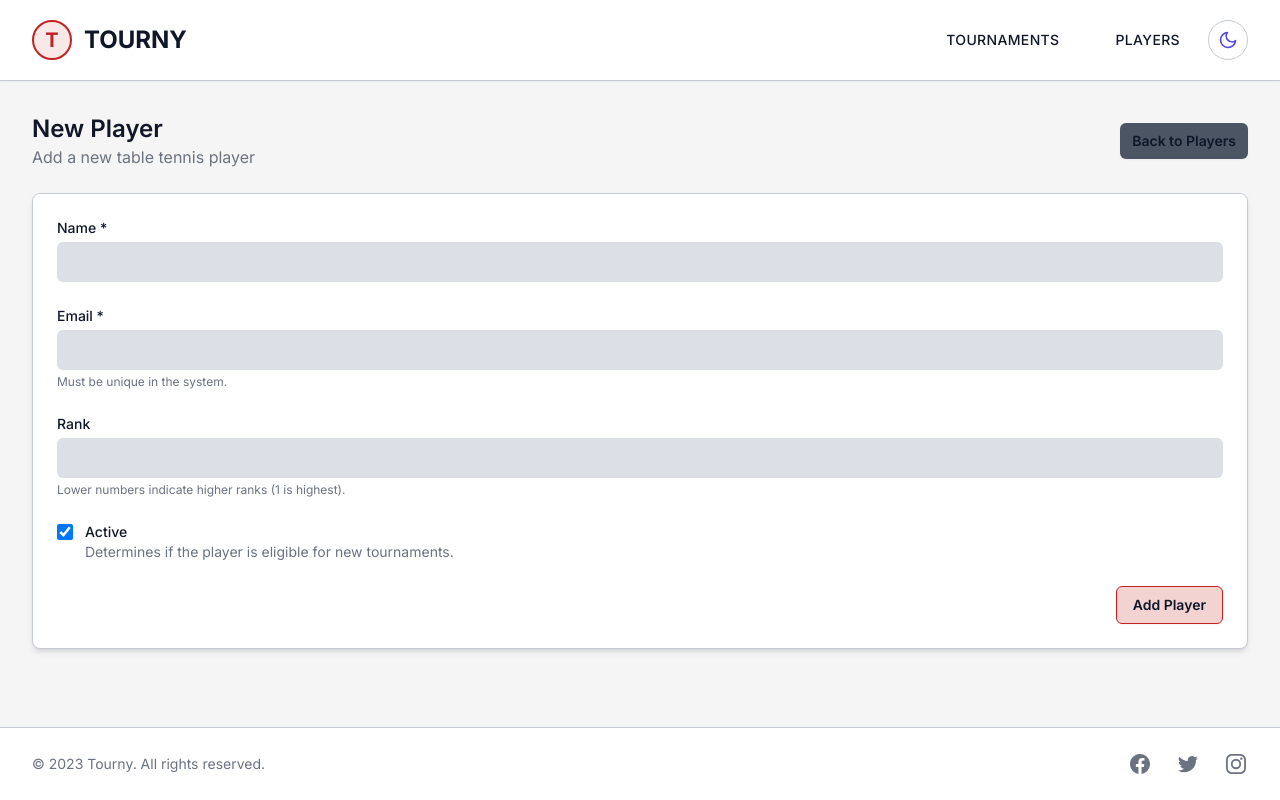
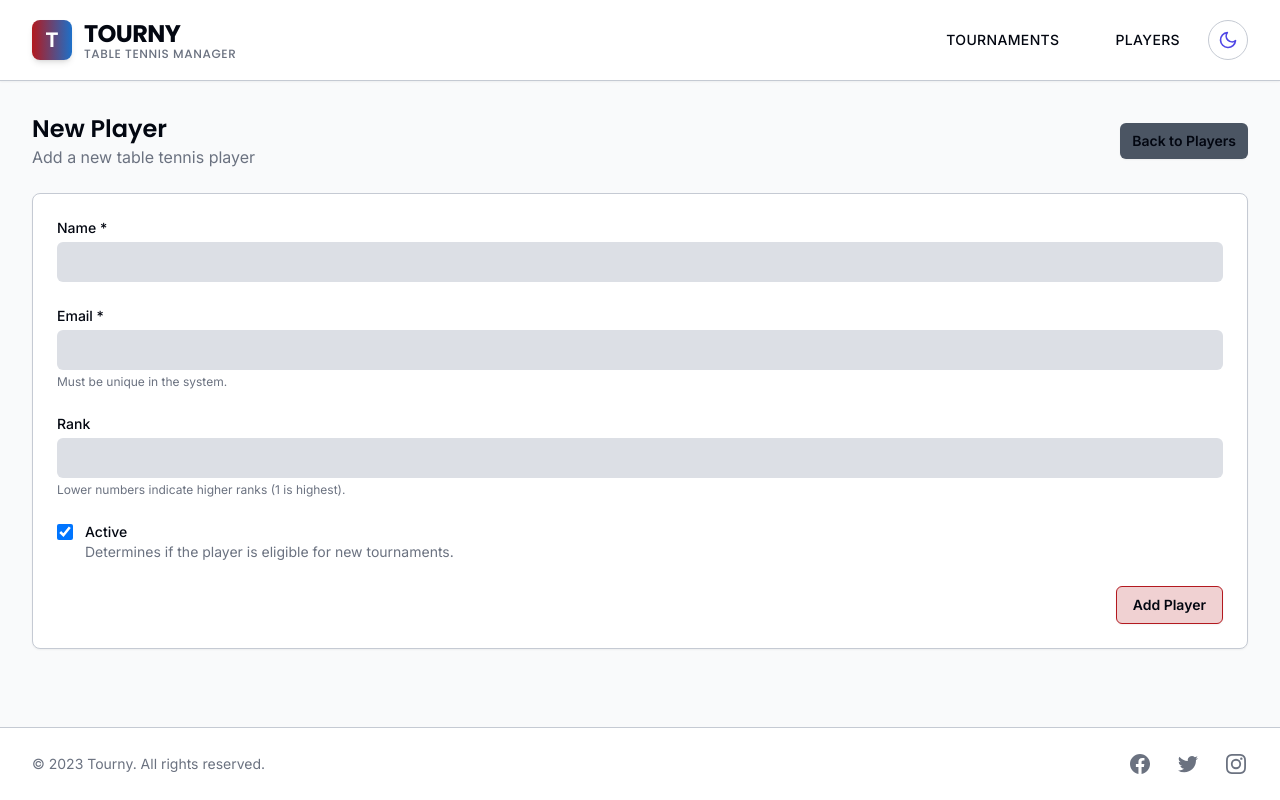
Before and after one commit to shovikghosh/tourny, a Next.js app in the folder frontend/: page /players/new in a window 1280 px wide. Built offline with nearby package versions, Linux system fonts and the light colour scheme.

Commit message:
Enhance frontend with professional UI improvements

```diff
--- a/frontend/package.json
+++ b/frontend/package.json
@@ -25,6 +25,7 @@
     "postcss": "^8.4.35",
     "react": "18.2.0",
     "react-dom": "18.2.0",
+    "react-minimal-pie-chart": "9.1.0",
     "tailwind-merge": "^2.2.1",
     "tailwindcss": "^3.4.1",
     "typescript": "^5.8.3",
--- a/frontend/src/app/globals.css
+++ b/frontend/src/app/globals.css
@@ -4,28 +4,28 @@
 
 @layer base {
   :root, .light-theme {
-    --background: 0 0% 96%;
-    --foreground: 222 47% 11%;
-    --primary: 0 70% 45%;
-    --secondary: 217 70% 50%;
-    --accent: 30 80% 45%;
+    --background: 210 20% 98%;
+    --foreground: 224 71% 4%;
+    --primary: 358 75% 40%;
+    --secondary: 211 75% 45%;
+    --accent: 25 90% 50%;
     --muted: 220 14% 88%;
     --muted-foreground: 220 9% 46%;
     --border: 220 13% 80%;
     --card: 0 0% 100%;
-    --card-foreground: 222 47% 11%;
+    --card-foreground: 224 71% 4%;
   }
 
   .dark-theme {
-    --background: 222 47% 11%;
+    --background: 224 71% 4%;
     --foreground: 0 0% 100%;
-    --primary: 0 70% 45%;
-    --secondary: 217 70% 50%;
-    --accent: 30 80% 45%;
+    --primary: 358 75% 50%;
+    --secondary: 211 75% 55%;
+    --accent: 25 90% 55%;
     --muted: 217 33% 17%;
     --muted-foreground: 215 20% 65%;
     --border: 217 33% 17%;
-    --card: 222 47% 15%;
+    --card: 222 47% 10%;
     --card-foreground: 0 0% 100%;
   }
 }
@@ -40,7 +40,7 @@
 
   /* WTT-like styling */
   h1, h2, h3, h4, h5, h6 {
-    @apply font-bold;
+    @apply font-bold font-heading;
   }
 
   h1 {
@@ -59,11 +59,29 @@
 /* WTT-specific components */
 @layer components {
   .wtt-button {
-    @apply inline-flex items-center rounded-md border border-primary bg-primary/20 px-4 py-2 text-sm font-semibold text-foreground shadow-sm hover:bg-primary/40 focus-visible:outline focus-visible:outline-2 focus-visible:outline-offset-2 focus-visible:outline-primary;
+    @apply inline-flex items-center rounded-md border border-primary bg-primary/20 px-4 py-2 text-sm font-semibold text-foreground shadow-sm hover:bg-primary/40 focus-visible:outline focus-visible:outline-2 focus-visible:outline-offset-2 focus-visible:outline-primary transition-all duration-200;
   }
 
   .wtt-card {
-    @apply bg-card rounded-lg shadow-md overflow-hidden border border-border;
+    @apply bg-card rounded-lg border border-border shadow-sm overflow-hidden relative;
+    transition: transform 0.2s ease, box-shadow 0.2s ease, border-color 0.3s ease;
+  }
+
+  .wtt-card-interactive {
+    @apply wtt-card hover:shadow-md hover:border-primary/30;
+  }
+
+  .wtt-card-interactive:hover {
+    transform: translateY(-2px);
+  }
+
+  .wtt-card-accent {
+    @apply relative overflow-hidden;
+  }
+
+  .wtt-card-accent::before {
+    content: '';
+    @apply absolute top-0 left-0 w-full h-1 bg-gradient-to-r from-primary to-secondary opacity-80;
   }
 
   .wtt-gradient {
--- a/frontend/src/app/layout.tsx
+++ b/frontend/src/app/layout.tsx
@@ -1,11 +1,21 @@
 import type { Metadata } from 'next'
-import { Inter } from 'next/font/google'
+import { Inter, Poppins } from 'next/font/google'
 import './globals.css'
 import { Providers } from './providers'
 import Link from 'next/link'
 import ThemeToggle from '@/components/ThemeToggle'
+import Logo from '@/components/Logo'
 
-const inter = Inter({ subsets: ['latin'] })
+const inter = Inter({
+  subsets: ['latin'],
+  variable: '--font-inter'
+})
+
+const poppins = Poppins({
+  subsets: ['latin'],
+  weight: ['400', '500', '600', '700'],
+  variable: '--font-poppins'
+})
 
 export const metadata: Metadata = {
   title: 'Table Tennis Tournament',
@@ -19,7 +29,7 @@ export default function RootLayout({
 }) {
   return (
     <html lang="en" className="h-full dark-theme">
-      <body className={`${inter.className} h-full`}>
+      <body className={`${inter.variable} ${poppins.variable} font-sans h-full`}>
         <Providers>
           <div className="min-h-full flex flex-col">
             {/* Header */}
@@ -28,12 +38,7 @@ export default function RootLayout({
                 <div className="flex items-center justify-between h-20">
                   <div className="flex items-center">
                     <Link href="/" className="flex shrink-0 items-center">
-                      <div className="bg-primary/10 border-2 border-primary h-10 w-10 rounded-full flex items-center justify-center">
-                        <span className="text-primary font-bold text-xl">T</span>
-                      </div>
-                      <span className="ml-3 text-2xl font-bold text-foreground hover:text-primary transition-colors">
-                        TOURNY
-                      </span>
+                      <Logo />
                     </Link>
                   </div>
                   <div className="flex items-center">
--- a/frontend/src/app/tournaments/page.tsx
+++ b/frontend/src/app/tournaments/page.tsx
@@ -49,7 +49,7 @@ export default function TournamentsPage() {
   }
 
   return (
-    <div className="space-y-8">
+    <div className="space-y-8 animate-fadeIn">
       {/* Page header */}
       <div className="flex flex-col md:flex-row md:items-center justify-between gap-4 mb-6">
         <div>
@@ -82,8 +82,13 @@ export default function TournamentsPage() {
         </div>
       ) : (
         <div className="grid grid-cols-1 md:grid-cols-2 lg:grid-cols-3 gap-6">
-          {tournaments.map((tournament) => (
-            <Link key={tournament.id} href={`/tournaments/${tournament.id}`} className="wtt-card h-full hover:border-primary/50 transition-colors">
+          {tournaments.map((tournament, index) => (
+            <Link
+              key={tournament.id}
+              href={`/tournaments/${tournament.id}`}
+              className="wtt-card-interactive h-full"
+              style={{ animationDelay: `${index * 0.1}s` }}
+            >
               <div className="p-6">
                 <h3 className="text-xl font-semibold text-foreground mb-1 truncate">
                   {tournament.name}
@@ -117,7 +122,7 @@ export default function TournamentsPage() {
                   </div>
                 </div>
               </div>
-              <div className="h-1 w-full bg-card border-t border-border opacity-70"></div>
+              <div className="h-1 w-full bg-gradient-to-r from-transparent via-border to-transparent opacity-50"></div>
             </Link>
           ))}
         </div>
--- /dev/null
+++ b/frontend/src/components/Logo.tsx
@@ -0,0 +1,13 @@
+export default function Logo() {
+  return (
+    <div className="flex items-center">
+      <div className="bg-gradient-to-r from-primary to-secondary h-10 w-10 rounded-lg flex items-center justify-center shadow-md">
+        <span className="text-white font-bold text-xl">T</span>
+      </div>
+      <div className="ml-3 font-heading">
+        <span className="font-bold text-2xl text-foreground tracking-tight">TOURNY</span>
+        <span className="block text-xs text-muted-foreground font-medium uppercase tracking-wider -mt-1">Table Tennis Manager</span>
+      </div>
+    </div>
+  );
+}
--- /dev/null
+++ b/frontend/src/components/MatchStats.tsx
@@ -0,0 +1,90 @@
+import { PieChart } from 'react-minimal-pie-chart';
+
+interface MatchStatsProps {
+  match: {
+    player1: { name: string };
+    player2: { name: string };
+    score: {
+      player1TotalScore: number;
+      player2TotalScore: number;
+      player1SetsWon: number;
+      player2SetsWon: number;
+    };
+  };
+}
+
+export function MatchStats({ match }: MatchStatsProps) {
+  // Calculate percentage of points won
+  const player1Points = match.score.player1TotalScore;
+  const player2Points = match.score.player2TotalScore;
+  const totalPoints = player1Points + player2Points;
+
+  const player1Percentage = Math.round((player1Points / totalPoints) * 100) || 0;
+  const player2Percentage = Math.round((player2Points / totalPoints) * 100) || 0;
+
+  return (
+    <div className="wtt-card p-6">
+      <h3 className="text-lg font-semibold mb-4">Match Statistics</h3>
+
+      <div className="flex flex-col md:flex-row gap-6 items-center">
+        <div className="w-40 h-40">
+          <PieChart
+            data={[
+              { title: match.player1.name, value: player1Points, color: 'hsl(var(--primary))' },
+              { title: match.player2.name, value: player2Points, color: 'hsl(var(--secondary))' },
+            ]}
+            lineWidth={20}
+            paddingAngle={2}
+            rounded
+            label={({ dataEntry }) => `${Math.round(dataEntry.percentage)}%`}
+            labelStyle={{
+              fontSize: '6px',
+              fontFamily: 'sans-serif',
+              fill: 'white',
+            }}
+            labelPosition={70}
+          />
+        </div>
+
+        <div className="flex-1 space-y-4">
+          <div>
+            <div className="flex justify-between mb-1">
+              <span className="text-sm font-medium">{match.player1.name}</span>
+              <span className="text-sm font-medium">{player1Percentage}%</span>
+            </div>
+            <div className="w-full bg-muted rounded-full h-2">
+              <div
+                className="bg-primary h-2 rounded-full"
+                style={{ width: `${player1Percentage}%` }}
+              ></div>
+            </div>
+          </div>
+
+          <div>
+            <div className="flex justify-between mb-1">
+              <span className="text-sm font-medium">{match.player2.name}</span>
+              <span className="text-sm font-medium">{player2Percentage}%</span>
+            </div>
+            <div className="w-full bg-muted rounded-full h-2">
+              <div
+                className="bg-secondary h-2 rounded-full"
+                style={{ width: `${player2Percentage}%` }}
+              ></div>
+            </div>
+          </div>
+
+          <div className="pt-2 flex justify-between">
+            <div className="text-center">
+              <div className="text-2xl font-bold">{match.score.player1SetsWon}</div>
+              <div className="text-xs text-muted-foreground">Sets Won</div>
+            </div>
+            <div className="text-center">
+              <div className="text-2xl font-bold">{match.score.player2SetsWon}</div>
+              <div className="text-xs text-muted-foreground">Sets Won</div>
+            </div>
+          </div>
+        </div>
+      </div>
+    </div>
+  );
+}
--- a/frontend/tailwind.config.ts
+++ b/frontend/tailwind.config.ts
@@ -8,6 +8,10 @@ const config: Config = {
   ],
   theme: {
     extend: {
+      fontFamily: {
+        sans: ['var(--font-inter)', 'system-ui', 'sans-serif'],
+        heading: ['var(--font-poppins)', 'system-ui', 'sans-serif'],
+      },
       colors: {
         border: 'hsl(var(--border))',
         background: 'hsl(var(--background))',
@@ -37,10 +41,20 @@ const config: Config = {
         fadeIn: {
           '0%': { opacity: '0', transform: 'translateY(10px)' },
           '100%': { opacity: '1', transform: 'translateY(0)' },
+        },
+        slideInRight: {
+          '0%': { transform: 'translateX(20px)', opacity: '0' },
+          '100%': { transform: 'translateX(0)', opacity: '1' },
+        },
+        pulse: {
+          '0%, 100%': { opacity: '1' },
+          '50%': { opacity: '0.7' },
         }
       },
       animation: {
         fadeIn: 'fadeIn 0.5s ease-out forwards',
+        slideInRight: 'slideInRight 0.4s ease-out forwards',
+        pulse: 'pulse 2s cubic-bezier(0.4, 0, 0.6, 1) infinite',
       },
     },
   },
```
Also changed, not shown: frontend/src/app/page.tsx (+11 -12 lines), 1 other file (tests, documents, lock files or other folders).
